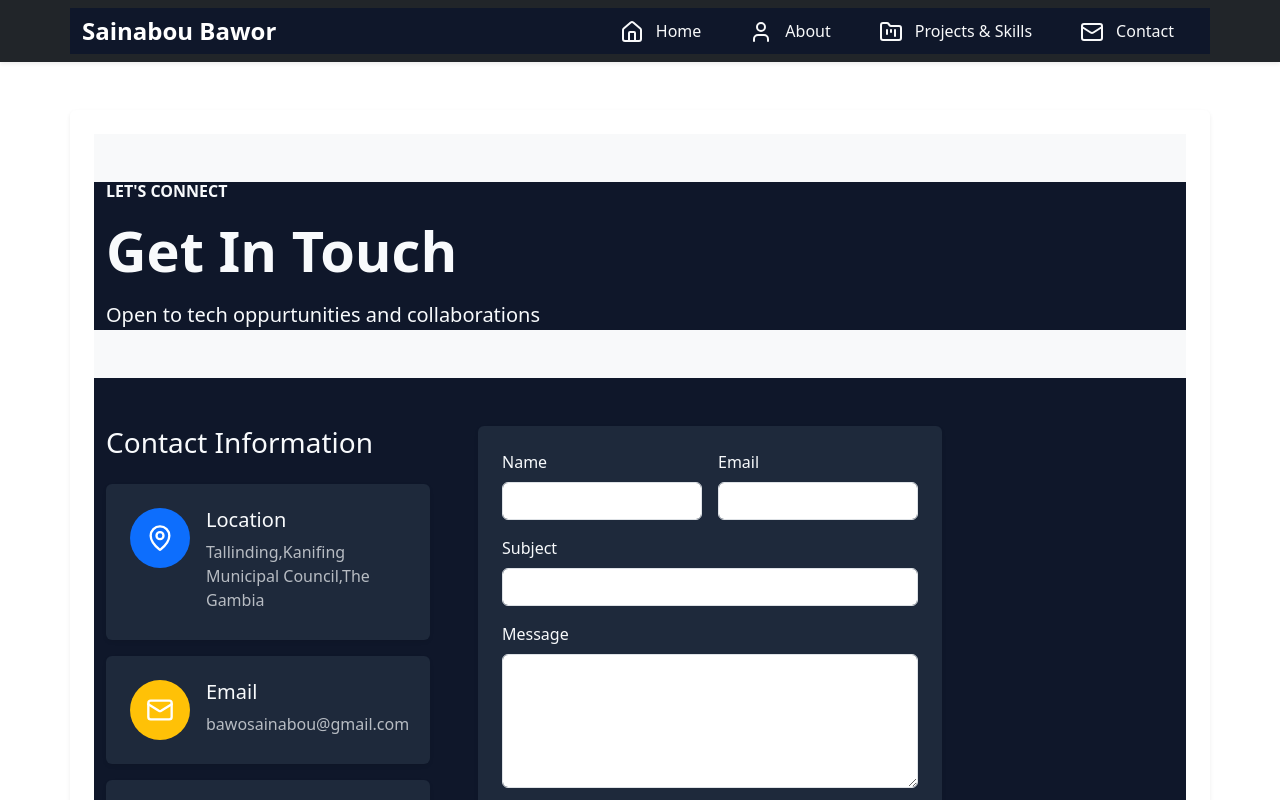
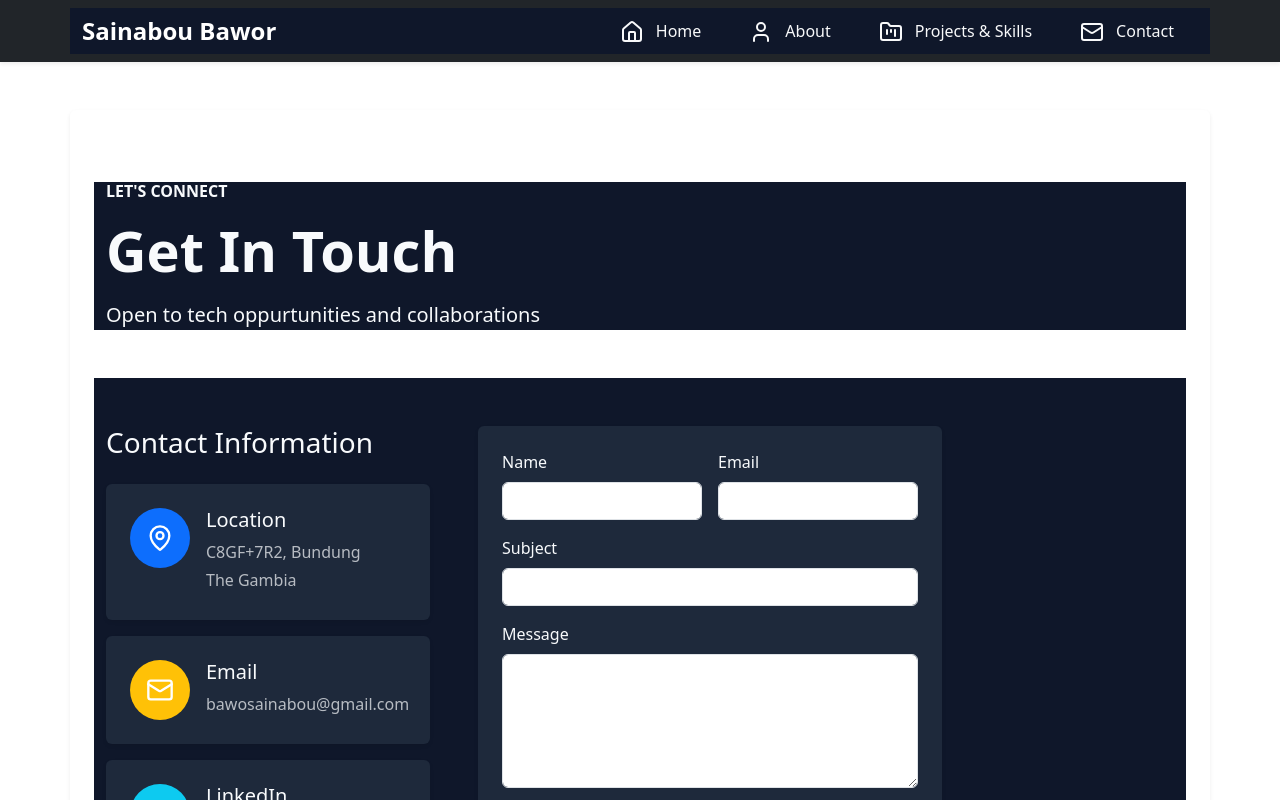
Before and after one commit to saiBawz/personal-website, a React (Create React App) app: page /contact in a window 1280 px wide. Shown: the top 800 px of the page. Built offline with nearby package versions, Linux system fonts and the light colour scheme.

Commit message:
Update Contact.js
updated contact.js

```diff
--- a/src/pages/Contact.js
+++ b/src/pages/Contact.js
@@ -94,11 +94,14 @@ const Contact = () => {
 
   const contactInfo = [
     {
-      icon: <MapPin size={28} />,
-      title: 'Location',
-      details: ['Tallinding,Kanifing Municipal Council,The Gambia',],
-      bgColor: 'bg-primary'
-    },
+    icon: <MapPin size={28} />,
+    title: 'Location',
+    // We update the detail to your Plus Code
+    details: ['C8GF+7R2, Bundung', 'The Gambia'],
+    // Added the Google Maps link here
+    link: 'https://www.google.com/maps/search/?api=1&query=C8GF%2B7R2',
+    bgColor: 'bg-primary'
+  },
     {
       icon: <Mail size={28} />,
       title: 'Email',
@@ -118,7 +121,7 @@ const Contact = () => {
   return (
     <div>
       {/* Hero Section */}
-      <div className="py-5 bg-light bg-gradient-light">
+      <div className="py-5">
         <div className="container">
           <div className="row align-items-center">
             <div className="col-lg-8">
```
